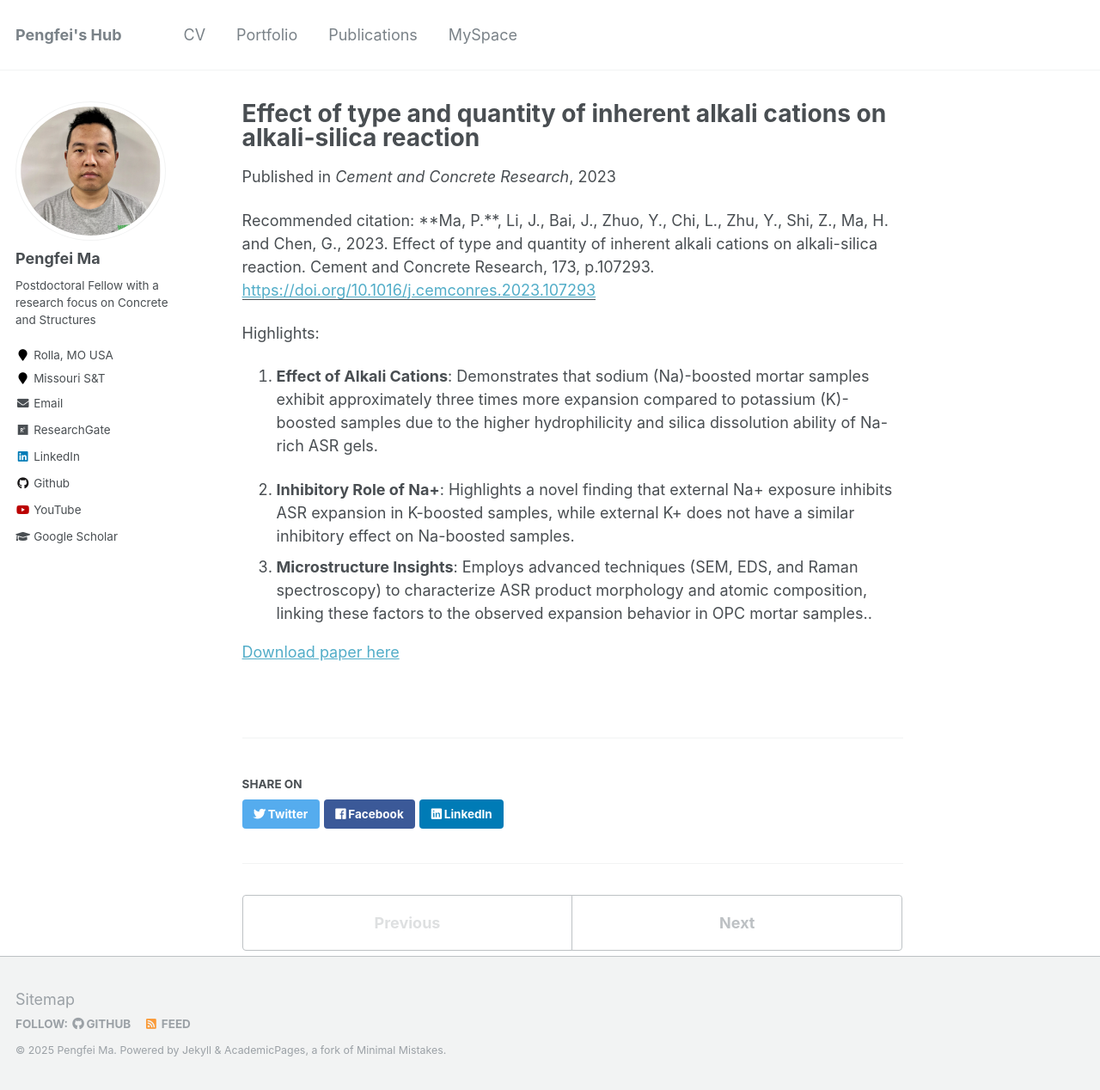
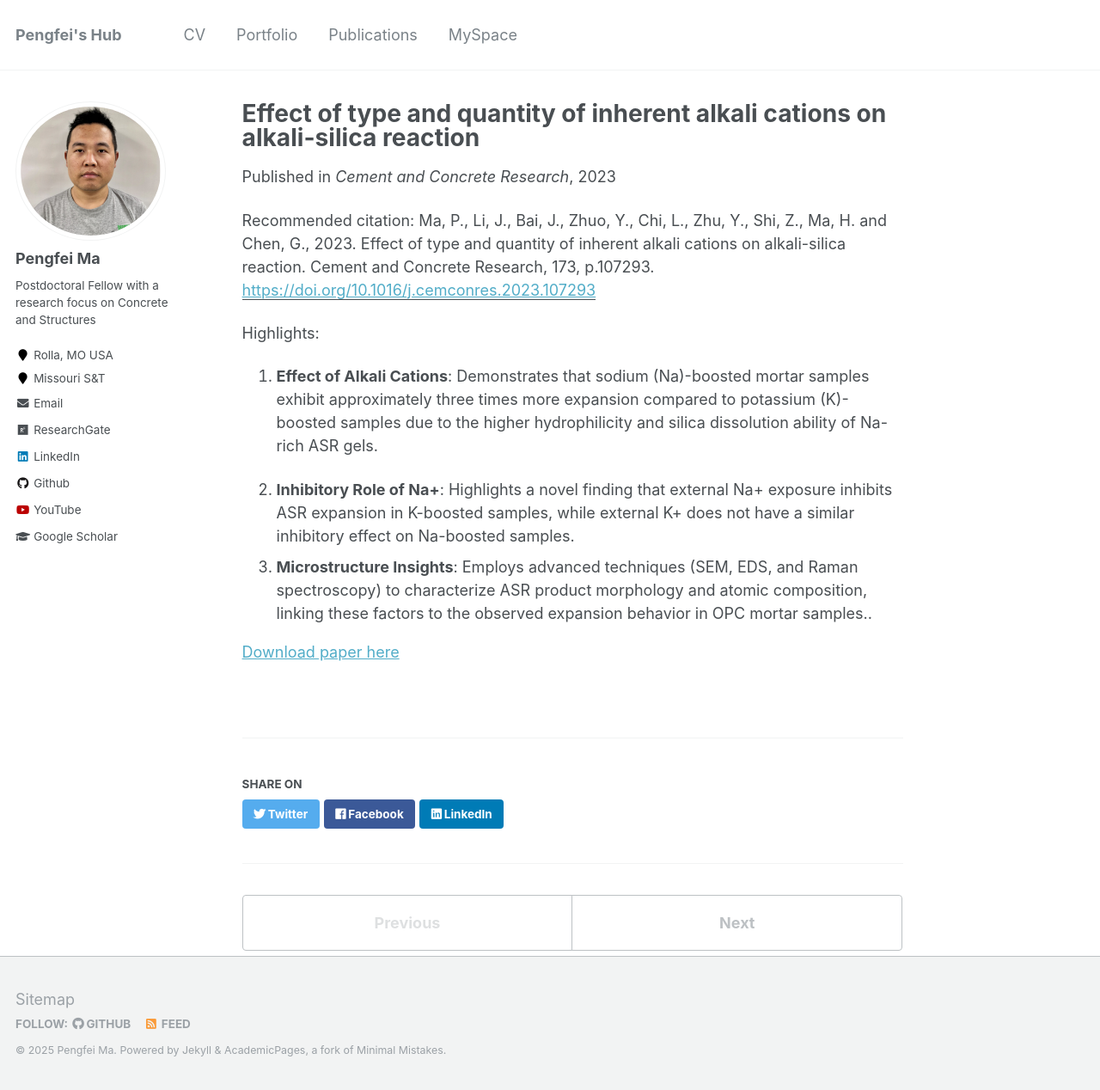
Before and after one commit to KyleMMA/KyleMMA.github.io, a Jekyll site: the page built from _publications/ASR_CCR.md, in a window 1280 px wide and 1268 px high. Shown: the whole window at 86% size. Built offline with Jekyll 4.4.1, drawn with Linux system fonts in a browser that asks for light colours.

Commit message:
Update ASR_CCR.md

```diff
--- a/_publications/ASR_CCR.md
+++ b/_publications/ASR_CCR.md
@@ -6,7 +6,7 @@ excerpt: '**_Keywords: Alkali-silica reaction; Sodium and potassium; Boosting an
 date: November 2023
 venue: 'Cement and Concrete Research'
 paperurl: 'https://doi.org/10.1016/j.cemconres.2023.107293'
-citation: '**Ma, P.**, Li, J., Bai, J., Zhuo, Y., Chi, L., Zhu, Y., Shi, Z., Ma, H. and Chen, G., 2023. Effect of type and quantity of inherent alkali cations on alkali-silica reaction. Cement and Concrete Research, 173, p.107293.'
+citation: 'Ma, P., Li, J., Bai, J., Zhuo, Y., Chi, L., Zhu, Y., Shi, Z., Ma, H. and Chen, G., 2023. Effect of type and quantity of inherent alkali cations on alkali-silica reaction. Cement and Concrete Research, 173, p.107293.'
 
 
 ---
```
